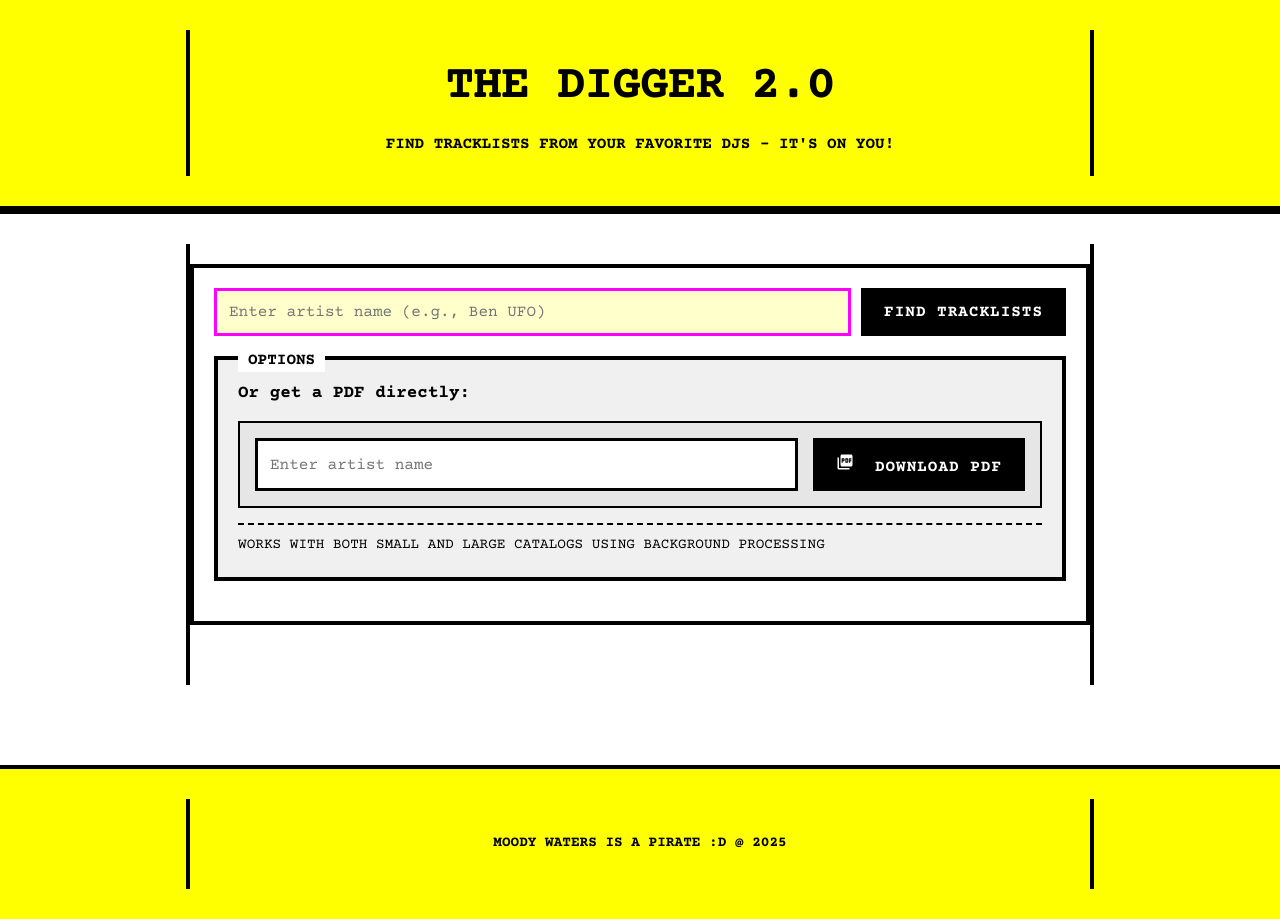
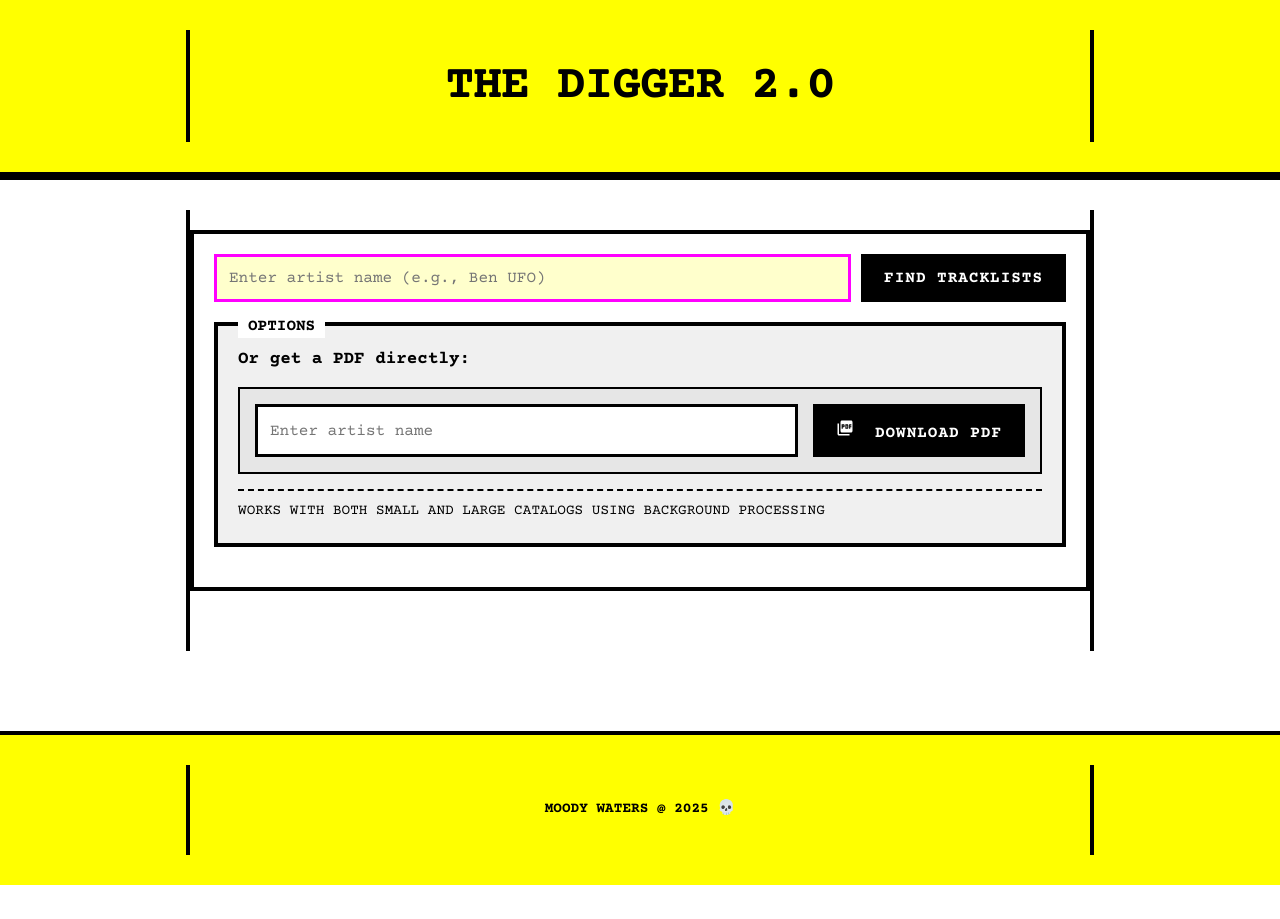
Before and after one commit to Moodyw03/thedigger25, a Flask app: page / in a window 1280 px wide. After the commit the page ends 885 px from the top, so only its background shows below. Run offline with Flask 3, Linux system fonts and the light colour scheme.

Commit message:
Remove promotional text from header and update footer text to include a skull emoji for a more modern aesthetic in base.html.

```diff
--- a/templates/base.html
+++ b/templates/base.html
@@ -14,7 +14,6 @@
     <header>
         <div class="container">
             <h1>THE DIGGER 2.0</h1>
-            <p>FIND TRACKLISTS FROM YOUR FAVORITE DJs - It's on You!</p>
         </div>
     </header>
 
@@ -24,7 +23,7 @@
 
     <footer>
         <div class="container">
-            <p>Moody Waters is a Pirate :D @ 2025</p>
+            <p>Moody Waters @ 2025 💀</p>
         </div>
     </footer>
 
```
